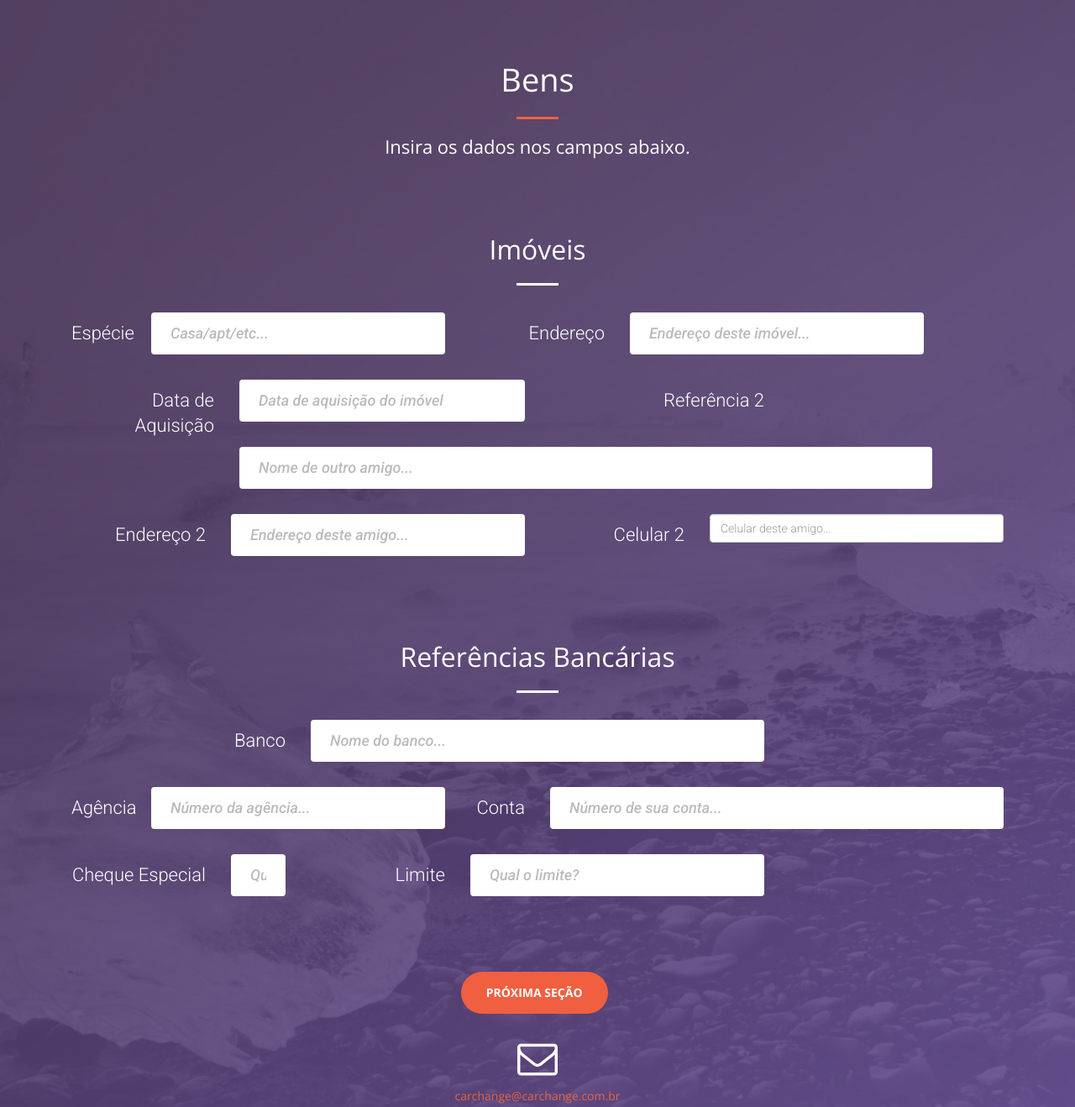
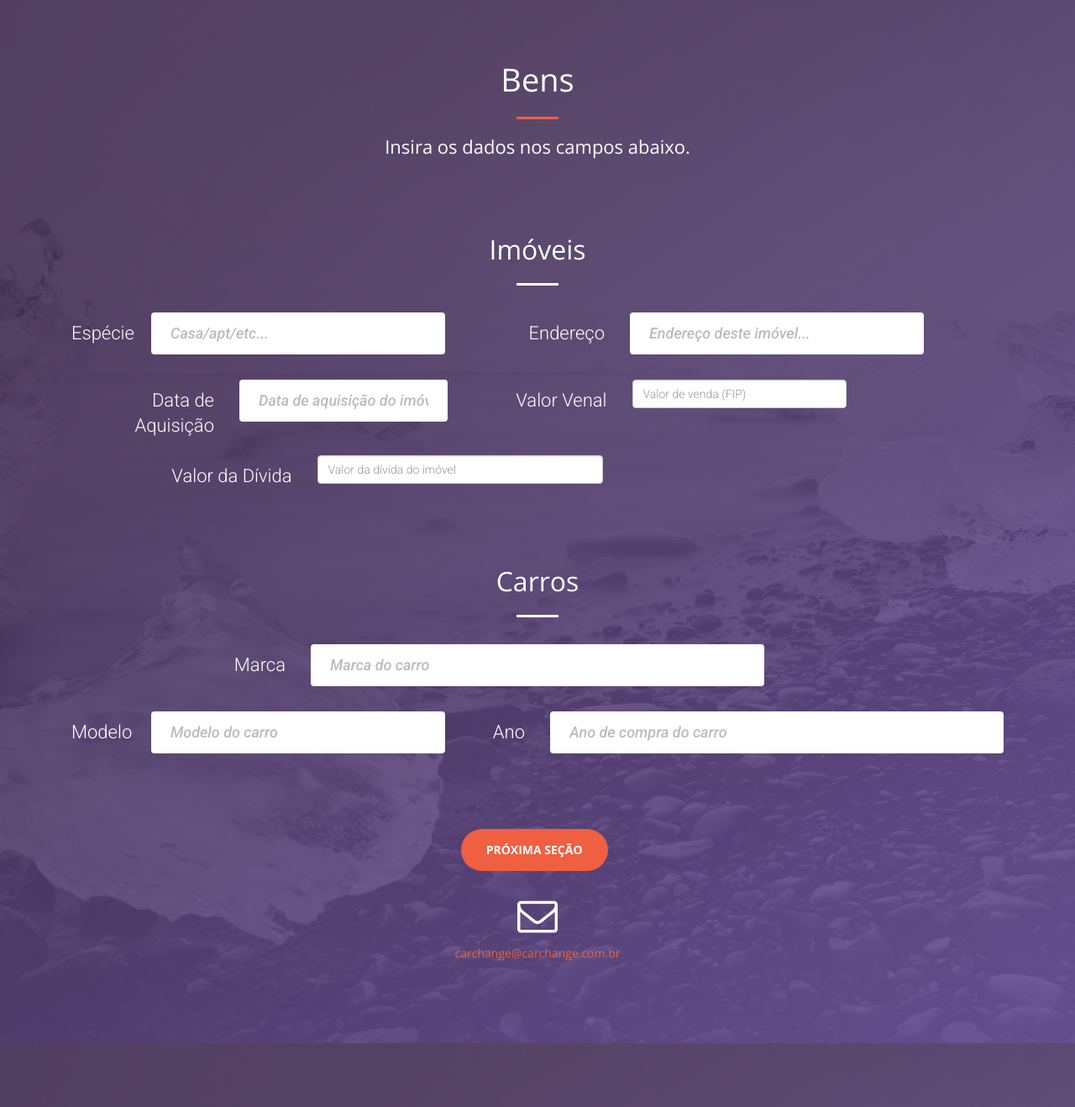
Before and after one commit to CarChange/CarChange-Frank, a PHP site: page /cadastro.html in a window 1280 px wide. Shown: the part 5182-6500 px from the top of the page at 84% size. Run offline with PHP 8.4, Linux system fonts and the light colour scheme; some libraries are stand-ins or nearby versions.

Commit message:
form v0.8

```diff
--- a/cadastro.html
+++ b/cadastro.html
@@ -810,36 +810,26 @@
                             Data de Aquisição
                         </label>
                     </div>
-                    <div class="col-md-4">
+                    <div class="col-md-3">
                             <input type="text" name="data_aquis" placeholder="Data de aquisição do imóvel" min="0" class="c-form-name form-control" id="c-form-name" required>
                     </div>
                     <div class="row">
-                    <div class="col-md-3 form-group">
+                    <div class="col-md-2 form-group">
                         <label for="formAname">
-                            Referência 2
+                            Valor Venal
                         </label>
                     </div>
-                    <div class="col-md-9">
-                            <input type="text" name="nome_rp2" placeholder="Nome de outro amigo..." class="c-form-name form-control" id="c-form-name" required>
+                    <div class="col-md-3">
+                            <input type="number" name="valor_venal" placeholder="Valor de venda (FIP)" min="0" class="c-form-name form-control" id="c-form-name">
                     </div>
                     </div>
-                    <div class="row">
-                    <div class="col-md-2 form-group">
+                    <div class="col-md-3 form-group">
                         <label for="formAmail">
-                            Endereço  2
+                            Valor da Dívida
                         </label>
                     </div>
                     <div class="col-md-4">
-                            <input type="text" name="end_rp2" placeholder="Endereço deste amigo..." class="c-form-email form-control" id="c-form-email" required>
-                    </div>
-                    <div class="col-md-2 form-group">
-                        <label for="formAname">
-                            Celular 2
-                        </label>
-                    </div>
-                    <div class="col-md-4">
-                            <input type="number" name="celular_rp2" placeholder="Celular deste amigo..." min="0" class="c-form-name form-control" id="c-form-name" required>
-                    </div>
+                            <input type="number" name="valor_divida" placeholder="Valor da dívida do imóvel" class="c-form-email form-control" id="c-form-email">
                     </div>
         </div>
         <br>
@@ -847,7 +837,7 @@
             <div class="container">
                 <div class="col-sm-8 col-sm-offset-2 text-center wow fadeIn">
                     <br>
-                    <h2><strong>Referências Bancárias</strong></h2>
+                    <h2><strong>Carros</strong></h2>
                     <hr class="light">
                 </div>
             </div>
@@ -857,51 +847,31 @@
                     <div class="row">
                     <div class="col-md-3 form-group">
                         <label for="formAname">
-                            Banco
+                            Marca
                         </label>
                     </div>
                     <div class="col-md-6">
-                            <input type="text" name="banco" placeholder="Nome do banco..." class="c-form-name form-control" id="c-form-name" required>
+                            <input type="text" name="marca" placeholder="Marca do carro" class="c-form-name form-control" id="c-form-name" required>
                     </div>
                     </div>
                     <div class="row">
                     <div class="col-md-1 form-group">
                         <label for="formAmail">
-                            Agência
+                            Modelo
                         </label>
                     </div>
                     <div class="col-md-4">
-                            <input type="text" name="agencia" placeholder="Número da agência..." class="c-form-email form-control" id="c-form-email" required>
+                            <input type="text" name="modelo" placeholder="Modelo do carro" class="c-form-email form-control" id="c-form-email" required>
                     </div>
                     <div class="col-md-1 form-group">
                         <label for="formAname">
-                            Conta
+                            Ano
                         </label>
                     </div>
                     <div class="col-md-6">
-                            <input type="text" name="conta" placeholder="Número de sua conta..." class="c-form-name form-control" id="c-form-name" required>
+                            <input type="text" name="ano" placeholder="Ano de compra do carro" class="c-form-name form-control" id="c-form-name" required>
                     </div>
                     </div>
-                    <div class="row">
-                    <div class="col-md-2 form-group">
-                        <label for="formAmail">
-                            Cheque Especial
-                        </label>
-                    </div>
-                    <div class="col-md-1">
-                            <input type="text" name="cheque_esp" placeholder="Qual o valor?" class="c-form-email form-control" id="c-form-email" required>
-                    </div>
-                    <div class="col-md-2 form-group">
-                        <label for="formAname">
-                            Limite
-                        </label>
-                    </div>
-                    <div class="col-md-4">
-                            <input type="text" name="limite" placeholder="Qual o limite?" class="c-form-name form-control" id="c-form-name" required>
-                    </div>
-                    </div>
-
-
 
                     <!--FIM DOS CAMPOS-->
 
--- a/persistence.php
+++ b/persistence.php
@@ -222,7 +222,7 @@ if ($conn->query($sql) === TRUE) {
     //Msg
     echo "<script>
         alert('Cadastro realizado com sucesso!');
-        window.location.href='index.html';
+        window.location.href='compras.html';
     </script>";
 } else {
     echo "Error: " . $sql . "<br>" . $conn->error;
```
